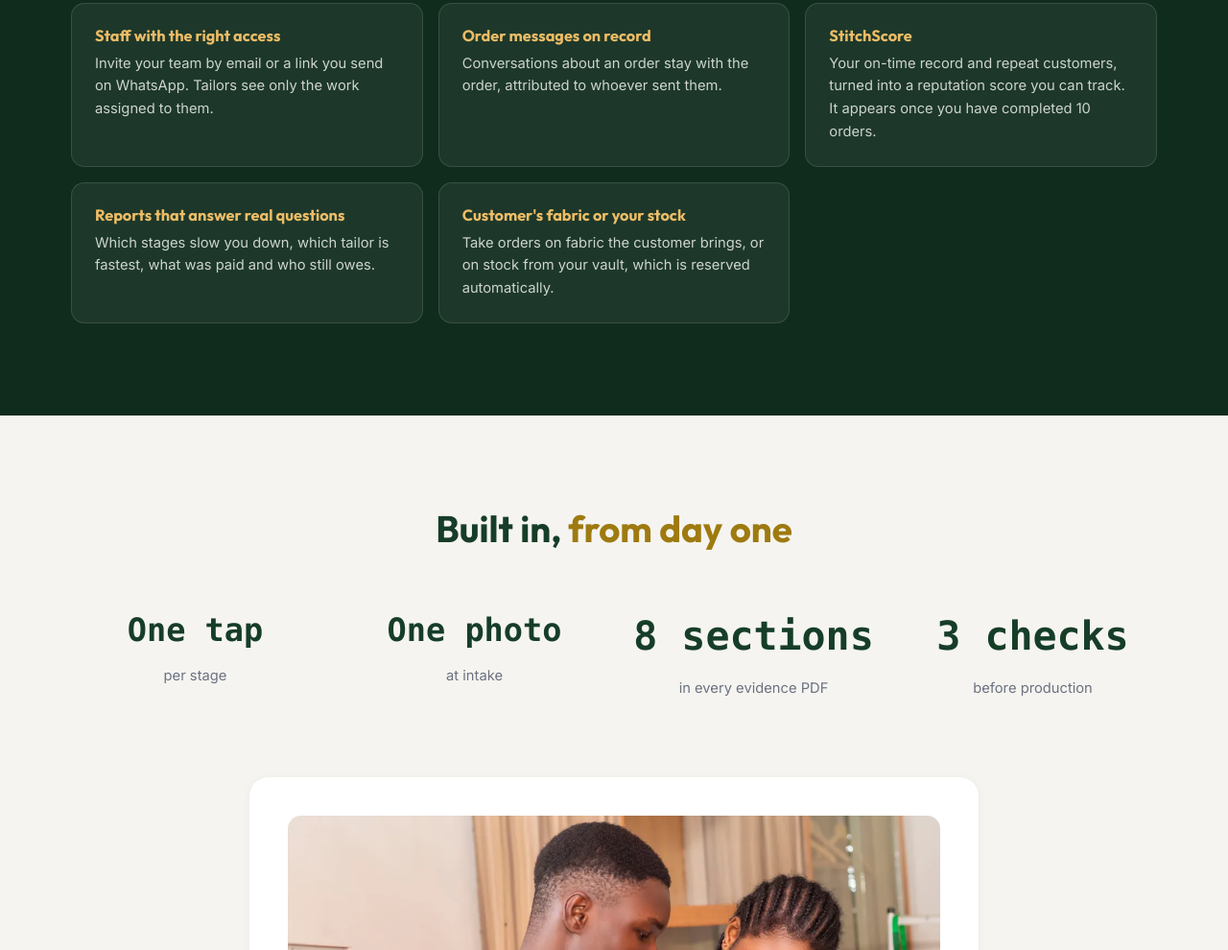
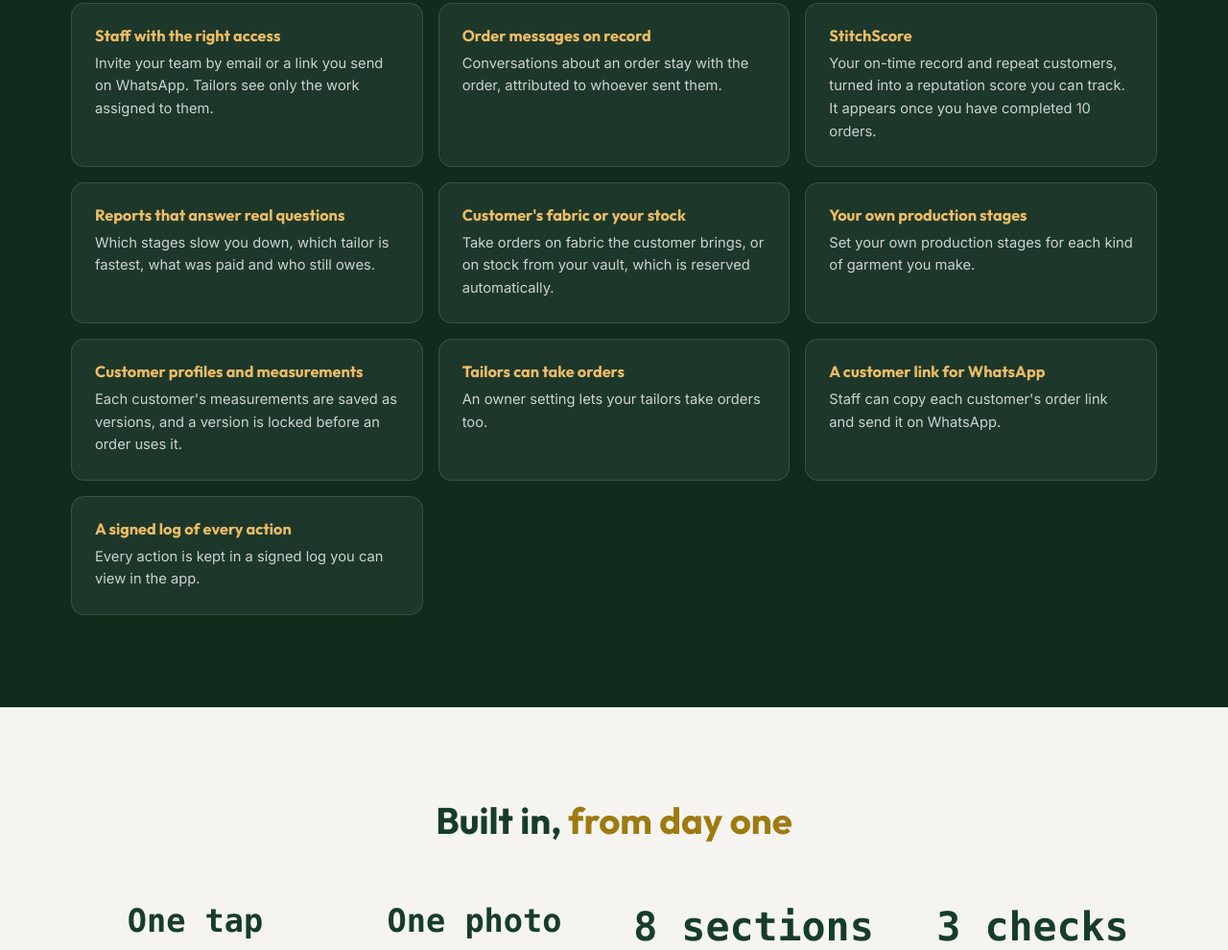
Before and after one commit to Bigeen-Solutions-limited/stitchfyn-public, a plain HTML site: page features.html in a window 1280 px wide. Shown: the part 848-1838 px from the top of the page at 96% size. Drawn offline with nearby package versions, Linux system fonts and the light colour scheme.

Commit message:
feat(copy): Add five verified capabilities to Features (B.3)
The audit's missing-from-pages table marks these "add now": each passed
at runtime, so DEC-001 allows claiming them. One sentence each, in the
existing card style:

- Your own production stages per garment type (workflow templates:
  create 201, standard stages returned)
- Customer measurement versions, locked before an order uses them
  (G-10: order creation refused until the version is locked)
- An owner setting that lets tailors take orders (off 403, on 201)
- A customer link staff can copy and send on WhatsApp
  (GET /orders/:id/customer-link returns the portal and tracking URLs)
- A signed log of every action, viewable in the app, not the PDF
  (GET /audit with signatures; chain verify VERIFIED)

Fittings, multiple stores, notifications, reminders, reassignment and
auto-lock stay off the page (audit: keep off).

```diff
--- a/features.html
+++ b/features.html
@@ -160,6 +160,26 @@
         <h3>Customer's fabric or your stock</h3>
         <p>Take orders on fabric the customer brings, or on stock from your vault, which is reserved automatically.</p>
       </div>
+      <div class="feature fade-up">
+        <h3>Your own production stages</h3>
+        <p>Set your own production stages for each kind of garment you make.</p>
+      </div>
+      <div class="feature fade-up">
+        <h3>Customer profiles and measurements</h3>
+        <p>Each customer's measurements are saved as versions, and a version is locked before an order uses it.</p>
+      </div>
+      <div class="feature fade-up">
+        <h3>Tailors can take orders</h3>
+        <p>An owner setting lets your tailors take orders too.</p>
+      </div>
+      <div class="feature fade-up">
+        <h3>A customer link for WhatsApp</h3>
+        <p>Staff can copy each customer's order link and send it on WhatsApp.</p>
+      </div>
+      <div class="feature fade-up">
+        <h3>A signed log of every action</h3>
+        <p>Every action is kept in a signed log you can view in the app.</p>
+      </div>
     </div>
   </div>
 </section>
```
